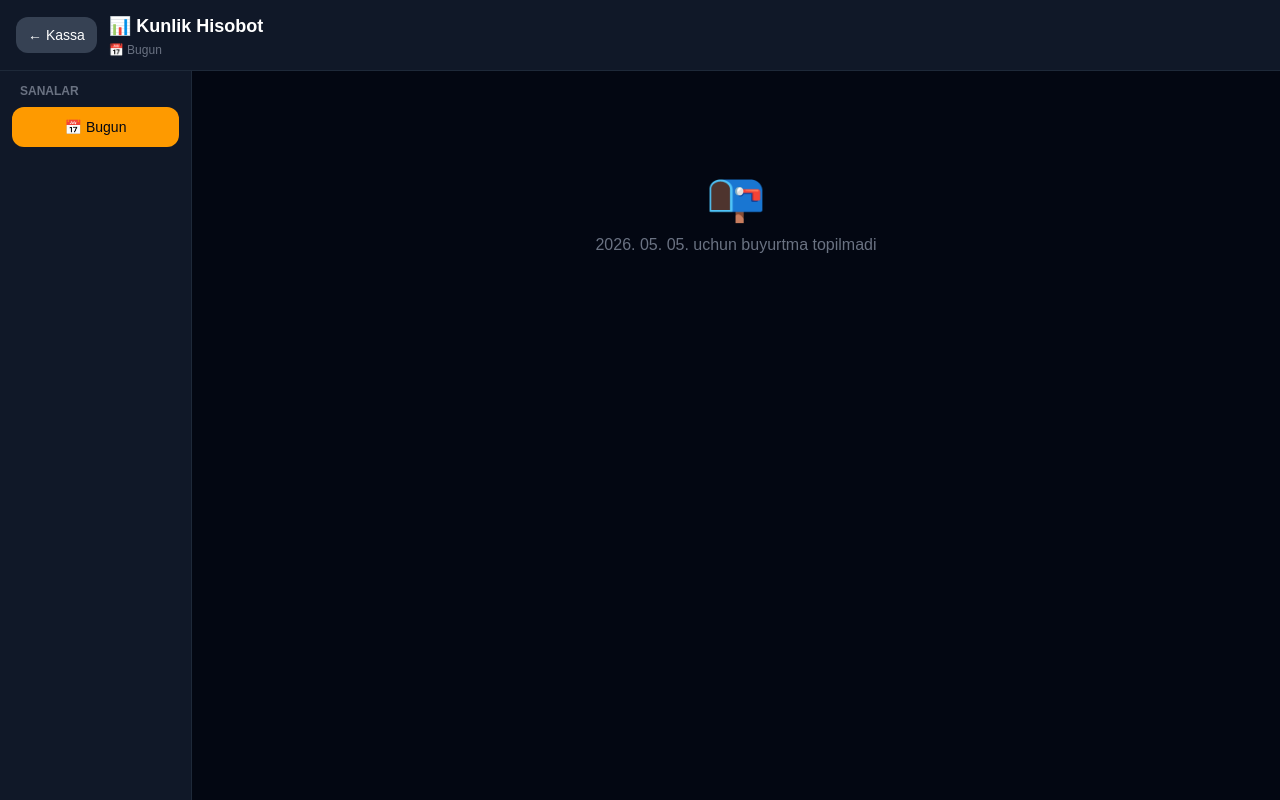
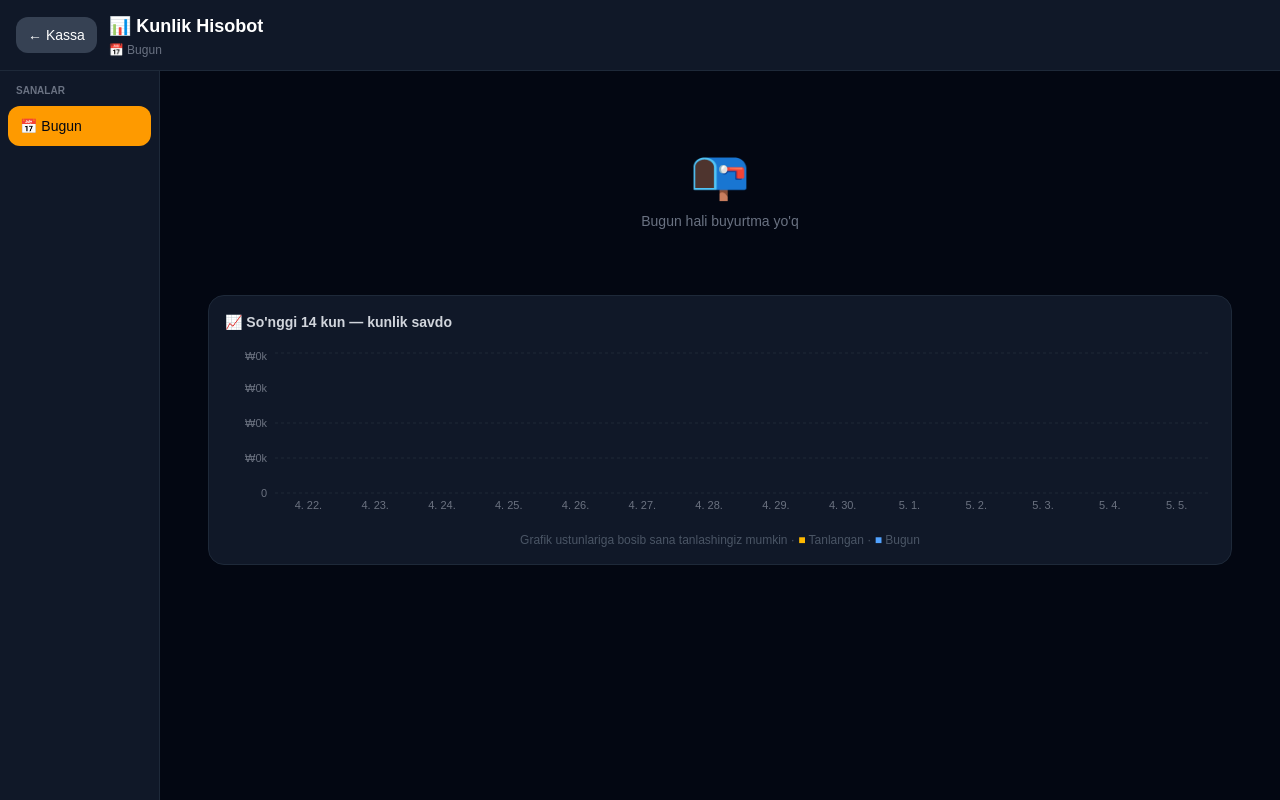
Before and after one commit to abbosaliboev/tilla-burger-pos, a Next.js app: page /reports in a window 1280 px wide. Built offline with nearby package versions, Linux system fonts and the light colour scheme.

Commit message:
Update menu prices/names, full item names in reports, 14-day sales chart

```diff
--- a/app/reports/page.tsx
+++ b/app/reports/page.tsx
@@ -1,7 +1,11 @@
 'use client';
 
 import { useState, useEffect } from 'react';
+import {
+  BarChart, Bar, XAxis, YAxis, Tooltip, ResponsiveContainer, CartesianGrid, Cell,
+} from 'recharts';
 import { getOrders, formatPrice } from '@/lib/storage';
+import { fullItemName } from '@/lib/menu';
 import { Order, PaymentMethod } from '@/lib/types';
 import Link from 'next/link';
 
@@ -10,141 +14,244 @@ const methodLabel: Record<PaymentMethod, string> = {
   card: '💳 Karta',
   transfer: '📲 Transfer',
 };
-
 const methodColor: Record<PaymentMethod, string> = {
   cash: 'text-green-400',
   card: 'text-blue-400',
   transfer: 'text-purple-400',
 };
 
+function getLast14Days(): string[] {
+  return Array.from({ length: 14 }, (_, i) => {
+    const d = new Date();
+    d.setDate(d.getDate() - (13 - i));
+    return d.toISOString().split('T')[0];
+  });
+}
+
+function shortDate(d: string) {
+  const dt = new Date(d + 'T00:00:00');
+  return dt.toLocaleDateString('ko-KR', { month: 'numeric', day: 'numeric' });
+}
+
+function isToday(d: string) {
+  return d === new Date().toISOString().split('T')[0];
+}
+
+function formatDate(d: string) {
+  return new Date(d + 'T00:00:00').toLocaleDateString('ko-KR', {
+    day: '2-digit', month: '2-digit', year: 'numeric',
+  });
+}
+
+// eslint-disable-next-line @typescript-eslint/no-explicit-any
+function CustomTooltip({ active, payload, label }: any) {
+  if (active && payload?.length) {
+    return (
+      <div className="bg-gray-800 border border-gray-700 rounded-xl px-3 py-2 text-sm shadow-xl">
+        <p className="text-gray-400 mb-1">{label}</p>
+        <p className="text-amber-400 font-bold">{formatPrice(payload[0].value)}</p>
+        <p className="text-gray-500 text-xs">{payload[0].payload.count} ta buyurtma</p>
+      </div>
+    );
+  }
+  return null;
+}
+
 export default function ReportsPage() {
   const [selectedDate, setSelectedDate] = useState(new Date().toISOString().split('T')[0]);
-  const [orders, setOrders] = useState<Order[]>([]);
-  const [allDates, setAllDates] = useState<string[]>([]);
+  const [allOrders, setAllOrders] = useState<Order[]>([]);
+  const [sidebarDates, setSidebarDates] = useState<string[]>([]);
 
   useEffect(() => {
     const all = getOrders();
+    setAllOrders(all);
     const today = new Date().toISOString().split('T')[0];
     const dateSet = new Set(all.map((o) => o.date));
-    dateSet.add(today); // bugun har doim ko'rinsin
-    const dates = [...dateSet].sort((a, b) => b.localeCompare(a));
-    setAllDates(dates);
-    setOrders(all.filter((o) => o.date === selectedDate));
-  }, [selectedDate]);
+    dateSet.add(today);
+    setSidebarDates([...dateSet].sort((a, b) => b.localeCompare(a)));
+  }, []);
 
+  const orders = allOrders.filter((o) => o.date === selectedDate);
+
+  // KPI
   const total = orders.reduce((s, o) => s + o.total, 0);
   const dineInTotal = orders.filter((o) => o.orderType === 'dine-in').reduce((s, o) => s + o.total, 0);
   const takeoutTotal = orders.filter((o) => o.orderType === 'takeout').reduce((s, o) => s + o.total, 0);
 
-  const byMethod = orders.reduce(
-    (acc, o) => {
+  const byMethod = orders.reduce((acc, o) => {
     acc[o.paymentMethod] = (acc[o.paymentMethod] || 0) + o.total;
     return acc;
-    },
-    {} as Record<PaymentMethod, number>
-  );
+  }, {} as Record<PaymentMethod, number>);
 
+  // 14-day chart data
+  const chartData = getLast14Days().map((d) => {
+    const dayOrders = allOrders.filter((o) => o.date === d);
+    return {
+      date: shortDate(d),
+      fullDate: d,
+      total: dayOrders.reduce((s, o) => s + o.total, 0),
+      count: dayOrders.length,
+      isToday: isToday(d),
+      isSelected: d === selectedDate,
+    };
+  });
+
+  // Top items with full names
   const topItems = () => {
-    const counts: Record<string, { name: string; qty: number; revenue: number }> = {};
+    const counts: Record<string, { fullName: string; qty: number; revenue: number }> = {};
     orders.forEach((o) => {
       o.items.forEach((ci) => {
-        if (!counts[ci.item.id]) counts[ci.item.id] = { name: ci.item.name, qty: 0, revenue: 0 };
-        counts[ci.item.id].qty += ci.quantity;
-        counts[ci.item.id].revenue += ci.item.price * ci.quantity;
+        const key = ci.item.id;
+        if (!counts[key]) {
+          counts[key] = {
+            fullName: fullItemName(ci.item.category, ci.item.name),
+            qty: 0,
+            revenue: 0,
+          };
+        }
+        counts[key].qty += ci.quantity;
+        counts[key].revenue += ci.item.price * ci.quantity;
       });
     });
-    return Object.values(counts).sort((a, b) => b.qty - a.qty).slice(0, 8);
+    return Object.values(counts).sort((a, b) => b.qty - a.qty);
   };
 
-  const formatDate = (d: string) =>
-    new Date(d + 'T00:00:00').toLocaleDateString('ko-KR', {
-      day: '2-digit', month: '2-digit', year: 'numeric',
-    });
-
-  const isToday = (d: string) => d === new Date().toISOString().split('T')[0];
+  const items = topItems();
+  const maxQty = items[0]?.qty || 1;
 
   return (
-    <div className="flex flex-col min-h-screen bg-gray-950 text-white">
+    <div className="flex flex-col h-screen bg-gray-950 text-white overflow-hidden">
       {/* Header */}
       <header className="flex items-center justify-between px-4 py-3 bg-gray-900 border-b border-gray-800 shrink-0">
         <div className="flex items-center gap-3">
-          <Link
-            href="/"
-            className="px-3 py-2 bg-gray-700 hover:bg-gray-600 rounded-xl text-sm transition-colors"
-          >
+          <Link href="/" className="px-3 py-2 bg-gray-700 hover:bg-gray-600 rounded-xl text-sm transition-colors">
             ← Kassa
           </Link>
           <div>
             <span className="font-bold text-lg">📊 Kunlik Hisobot</span>
             <p className="text-xs text-gray-500 mt-0.5">
               {isToday(selectedDate) ? '📅 Bugun' : formatDate(selectedDate)}
-              {orders.length > 0 && <span className="ml-2 text-amber-400 font-bold">{formatPrice(total)}</span>}
+              {orders.length > 0 && (
+                <span className="ml-2 text-amber-400 font-bold">{formatPrice(total)}</span>
+              )}
             </p>
           </div>
         </div>
       </header>
 
-      <div className="flex flex-col lg:flex-row flex-1 overflow-hidden">
-        {/* Date sidebar */}
-        <div className="lg:w-48 bg-gray-900 border-b lg:border-b-0 lg:border-r border-gray-800 shrink-0">
-          <div className="p-3">
-            <p className="text-xs text-gray-500 uppercase font-semibold mb-2 px-2">Sanalar</p>
-            <div className="flex lg:flex-col gap-2 overflow-x-auto lg:overflow-x-visible">
-              {allDates.length === 0 ? (
-                <p className="text-gray-500 text-sm px-2">Hali buyurtma yo&apos;q</p>
-              ) : (
-                allDates.map((d) => (
+      <div className="flex flex-1 overflow-hidden">
+        {/* Sidebar: dates */}
+        <div className="w-40 bg-gray-900 border-r border-gray-800 shrink-0 overflow-y-auto">
+          <div className="p-2 space-y-1">
+            <p className="text-[10px] text-gray-500 uppercase font-semibold px-2 pt-1 pb-1">Sanalar</p>
+            {sidebarDates.map((d) => (
               <button
                 key={d}
                 onClick={() => setSelectedDate(d)}
-                    className={`px-3 py-2.5 rounded-xl text-sm font-medium whitespace-nowrap transition-colors ${
+                className={`w-full px-3 py-2.5 rounded-xl text-sm font-medium text-left transition-colors ${
                   d === selectedDate
                     ? 'bg-amber-500 text-gray-950'
-                        : 'bg-gray-800 hover:bg-gray-700 text-gray-300'
+                    : 'hover:bg-gray-800 text-gray-300'
                 }`}
               >
                 {isToday(d) ? '📅 Bugun' : formatDate(d)}
               </button>
-                ))
-              )}
-            </div>
+            ))}
           </div>
         </div>
 
-        {/* Main content */}
+        {/* Main */}
         <div className="flex-1 overflow-y-auto p-4">
-          {orders.length === 0 ? (
-            <div className="flex flex-col items-center justify-center h-64 text-gray-500 gap-3">
+          {orders.length === 0 && (
+            <div className="flex flex-col items-center justify-center py-16 text-gray-500 gap-3">
               <span className="text-5xl">📭</span>
-              <span>{formatDate(selectedDate)} uchun buyurtma topilmadi</span>
+              <span className="text-sm">
+                {isToday(selectedDate) ? 'Bugun hali buyurtma yo\'q' : `${formatDate(selectedDate)} uchun buyurtma topilmadi`}
+              </span>
             </div>
-          ) : (
-            <div className="max-w-4xl mx-auto space-y-4">
-              {/* Summary cards */}
+          )}
+
+          <div className="max-w-5xl mx-auto space-y-5">
+            {/* KPI cards */}
+            {orders.length > 0 && (
               <div className="grid grid-cols-2 sm:grid-cols-4 gap-3">
-                <div className="bg-gray-900 rounded-2xl p-4 border border-gray-800 col-span-2 sm:col-span-1">
+                <div className="bg-gray-900 rounded-2xl p-4 border border-gray-800 sm:col-span-1 col-span-2">
                   <p className="text-gray-400 text-xs mb-1">Jami tushum</p>
-                  <p className="text-amber-400 font-bold text-xl">{formatPrice(total)}</p>
+                  <p className="text-amber-400 font-bold text-2xl">{formatPrice(total)}</p>
                 </div>
                 <div className="bg-gray-900 rounded-2xl p-4 border border-gray-800">
                   <p className="text-gray-400 text-xs mb-1">Buyurtmalar</p>
                   <p className="text-white font-bold text-xl">{orders.length} ta</p>
+                  <p className="text-gray-500 text-xs mt-0.5">
+                    {orders.length > 0 ? formatPrice(Math.round(total / orders.length)) + ' o\'rtacha' : ''}
+                  </p>
                 </div>
                 <div className="bg-gray-900 rounded-2xl p-4 border border-gray-800">
                   <p className="text-gray-400 text-xs mb-1">🪑 Dine-in</p>
-                  <p className="text-green-400 font-bold text-base">{formatPrice(dineInTotal)}</p>
+                  <p className="text-green-400 font-bold text-lg">{formatPrice(dineInTotal)}</p>
                   <p className="text-gray-500 text-xs">{orders.filter((o) => o.orderType === 'dine-in').length} ta</p>
                 </div>
                 <div className="bg-gray-900 rounded-2xl p-4 border border-gray-800">
                   <p className="text-gray-400 text-xs mb-1">🛍️ Takeout</p>
-                  <p className="text-blue-400 font-bold text-base">{formatPrice(takeoutTotal)}</p>
+                  <p className="text-blue-400 font-bold text-lg">{formatPrice(takeoutTotal)}</p>
                   <p className="text-gray-500 text-xs">{orders.filter((o) => o.orderType === 'takeout').length} ta</p>
                 </div>
               </div>
+            )}
 
-              {/* Payment breakdown */}
+            {/* 14-day chart — har doim ko'rinadi */}
             <div className="bg-gray-900 rounded-2xl p-4 border border-gray-800">
-                <h3 className="font-bold mb-3 text-gray-300">To&apos;lov usullari</h3>
+              <h3 className="font-bold mb-4 text-gray-300 text-sm">
+                📈 So&apos;nggi 14 kun — kunlik savdo
+              </h3>
+              <ResponsiveContainer width="100%" height={180}>
+                <BarChart data={chartData} barCategoryGap="25%"
+                  // eslint-disable-next-line @typescript-eslint/no-explicit-any
+                  onClick={(e: any) => { if (e?.activePayload?.[0]) setSelectedDate(e.activePayload[0].payload.fullDate); }}
+                >
+                  <CartesianGrid strokeDasharray="3 3" stroke="#1f2937" vertical={false} />
+                  <XAxis
+                    dataKey="date"
+                    tick={{ fill: '#6b7280', fontSize: 11 }}
+                    axisLine={false}
+                    tickLine={false}
+                  />
+                  <YAxis
+                    tick={{ fill: '#6b7280', fontSize: 11 }}
+                    axisLine={false}
+                    tickLine={false}
+                    tickFormatter={(v) => v === 0 ? '0' : `₩${(v / 1000).toFixed(0)}k`}
+                    width={45}
+                  />
+                  <Tooltip content={<CustomTooltip />} cursor={{ fill: 'rgba(255,255,255,0.04)' }} />
+                  <Bar dataKey="total" radius={[6, 6, 0, 0]}>
+                    {chartData.map((entry, i) => (
+                      <Cell
+                        key={i}
+                        fill={
+                          entry.isSelected
+                            ? '#f59e0b'
+                            : entry.isToday
+                            ? '#3b82f6'
+                            : entry.total > 0
+                            ? '#4b5563'
+                            : '#1f2937'
+                        }
+                      />
+                    ))}
+                  </Bar>
+                </BarChart>
+              </ResponsiveContainer>
+              <p className="text-xs text-gray-600 mt-1 text-center">
+                Grafik ustunlariga bosib sana tanlashingiz mumkin · <span className="text-amber-400">■</span> Tanlangan · <span className="text-blue-400">■</span> Bugun
+              </p>
+            </div>
+
+            {orders.length > 0 && (
+              <>
+                {/* Payment methods */}
+                <div className="bg-gray-900 rounded-2xl p-4 border border-gray-800">
+                  <h3 className="font-bold mb-3 text-gray-300 text-sm">💳 To&apos;lov usullari</h3>
                   <div className="grid grid-cols-3 gap-3">
                     {(['cash', 'card', 'transfer'] as PaymentMethod[]).map((m) => (
                       <div key={m} className="bg-gray-800 rounded-xl p-3 text-center">
@@ -152,28 +259,39 @@ export default function ReportsPage() {
                         <p className={`font-bold text-base ${methodColor[m]}`}>
                           {byMethod[m] ? formatPrice(byMethod[m]) : '₩0'}
                         </p>
-                      <p className="text-gray-500 text-xs">
-                        {orders.filter((o) => o.paymentMethod === m).length} ta
+                        <p className="text-gray-500 text-xs mt-0.5">
+                          {orders.filter((o) => o.paymentMethod === m).length} ta buyurtma
                         </p>
                       </div>
                     ))}
                   </div>
                 </div>
 
-              {/* Top items */}
-              {topItems().length > 0 && (
+                {/* Top items with full names + bar */}
+                {items.length > 0 && (
                   <div className="bg-gray-900 rounded-2xl p-4 border border-gray-800">
-                  <h3 className="font-bold mb-3 text-gray-300">Ko&apos;p sotilgan taomlar</h3>
+                    <h3 className="font-bold mb-3 text-gray-300 text-sm">🏆 Sotilgan mahsulotlar</h3>
                     <div className="space-y-2">
-                    {topItems().map((item, i) => (
+                      {items.map((item, i) => (
+                        <div key={item.fullName} className="flex items-center gap-3">
+                          <span className="text-gray-500 text-xs font-bold w-5 text-right shrink-0">
+                            {i + 1}
+                          </span>
+                          <div className="flex-1 min-w-0">
+                            <div className="flex items-center justify-between mb-1">
+                              <span className="text-sm font-medium truncate">{item.fullName}</span>
+                              <div className="flex items-center gap-3 shrink-0 ml-2">
+                                <span className="text-amber-400 font-bold text-sm">{item.qty} ta</span>
+                                <span className="text-gray-400 text-xs w-24 text-right">{formatPrice(item.revenue)}</span>
+                              </div>
+                            </div>
+                            <div className="h-1.5 bg-gray-800 rounded-full overflow-hidden">
                               <div
-                        key={item.name}
-                        className="flex items-center gap-3 py-2 border-b border-gray-800 last:border-0"
-                      >
-                        <span className="text-gray-500 text-sm w-5 text-center font-bold">{i + 1}</span>
-                        <span className="flex-1 font-medium">{item.name}</span>
-                        <span className="text-amber-400 font-bold text-sm">{item.qty} ta</span>
-                        <span className="text-gray-400 text-sm">{formatPrice(item.revenue)}</span>
+                                className="h-full rounded-full bg-amber-500"
+                                style={{ width: `${(item.qty / maxQty) * 100}%` }}
+                              />
+                            </div>
+                          </div>
                         </div>
                       ))}
                     </div>
@@ -182,8 +300,8 @@ export default function ReportsPage() {
 
                 {/* Order list */}
                 <div className="bg-gray-900 rounded-2xl p-4 border border-gray-800">
-                <h3 className="font-bold mb-3 text-gray-300">
-                  Buyurtmalar ro&apos;yxati ({orders.length} ta)
+                  <h3 className="font-bold mb-3 text-gray-300 text-sm">
+                    🧾 Buyurtmalar ro&apos;yxati ({orders.length} ta)
                   </h3>
                   <div className="space-y-2">
                     {[...orders].reverse().map((order) => (
@@ -192,17 +310,14 @@ export default function ReportsPage() {
                           <div className="flex items-center gap-2">
                             <span className="text-gray-400 text-xs">
                               {new Date(order.timestamp).toLocaleTimeString('ko-KR', {
-                              hour: '2-digit',
-                              minute: '2-digit',
+                                hour: '2-digit', minute: '2-digit',
                               })}
                             </span>
-                          <span
-                            className={`text-xs px-2 py-0.5 rounded-full font-medium ${
+                            <span className={`text-xs px-2 py-0.5 rounded-full font-medium ${
                               order.orderType === 'takeout'
                                 ? 'bg-blue-500/20 text-blue-400'
                                 : 'bg-green-500/20 text-green-400'
-                            }`}
-                          >
+                            }`}>
                               {order.tableName}
                             </span>
                           </div>
@@ -217,11 +332,9 @@ export default function ReportsPage() {
                         </div>
                         <div className="flex flex-wrap gap-1">
                           {order.items.map((ci) => (
-                          <span
-                            key={ci.item.id}
-                            className="text-xs bg-gray-700 px-2 py-0.5 rounded-full text-gray-300"
-                          >
-                            {ci.item.name} ×{ci.quantity}
+                            <span key={ci.item.id}
+                              className="text-xs bg-gray-700 px-2 py-0.5 rounded-full text-gray-300">
+                              {fullItemName(ci.item.category, ci.item.name)} ×{ci.quantity}
                             </span>
                           ))}
                         </div>
@@ -229,8 +342,9 @@ export default function ReportsPage() {
                     ))}
                   </div>
                 </div>
+              </>
+            )}
           </div>
-          )}
         </div>
       </div>
     </div>
--- a/package.json
+++ b/package.json
@@ -11,7 +11,8 @@
   "dependencies": {
     "next": "16.2.4",
     "react": "19.2.4",
-    "react-dom": "19.2.4"
+    "react-dom": "19.2.4",
+    "recharts": "^3.8.1"
   },
   "devDependencies": {
     "@tailwindcss/postcss": "^4",
```
Also changed, not shown: lib/menu.ts (+34 -28 lines), 1 other file (tests, documents, lock files or other folders). Lines whose indentation alone changed are shown as unchanged.
